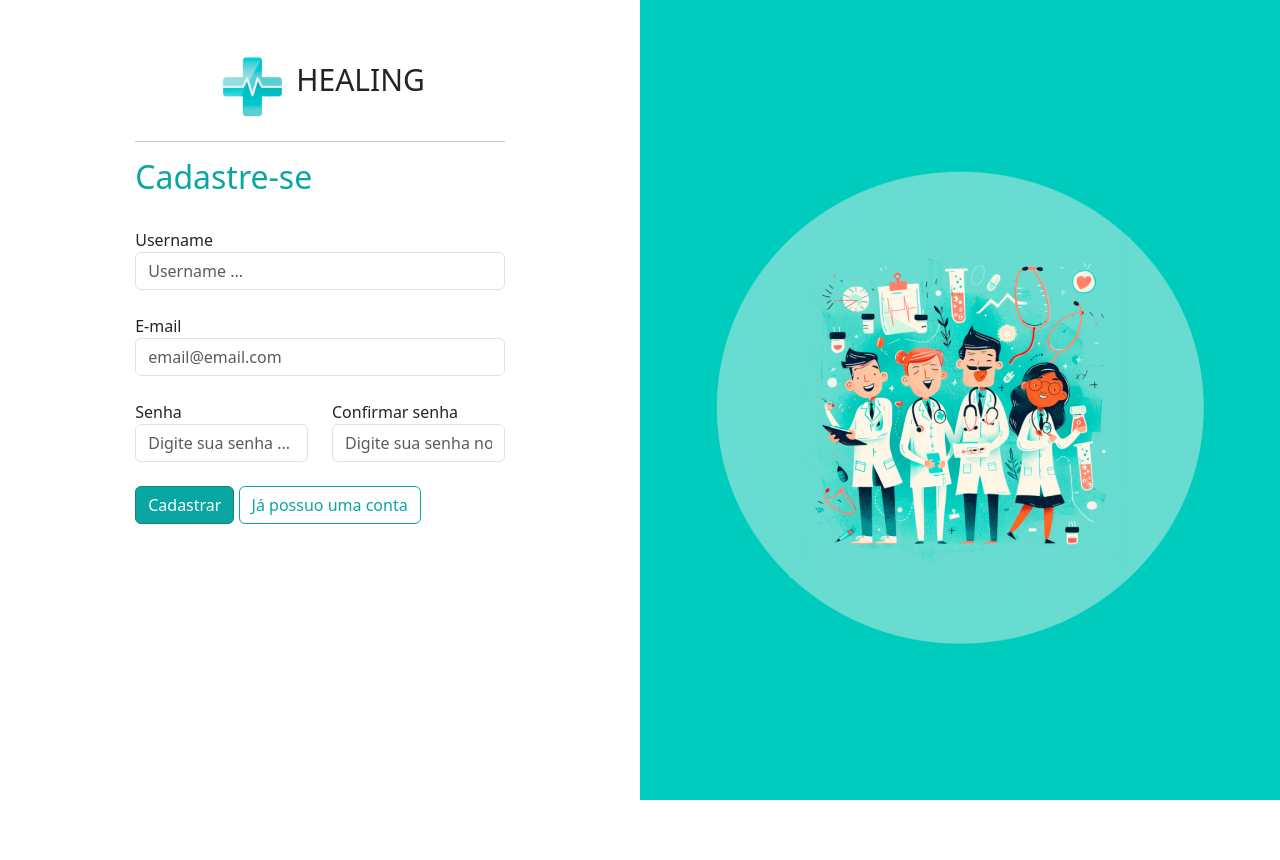
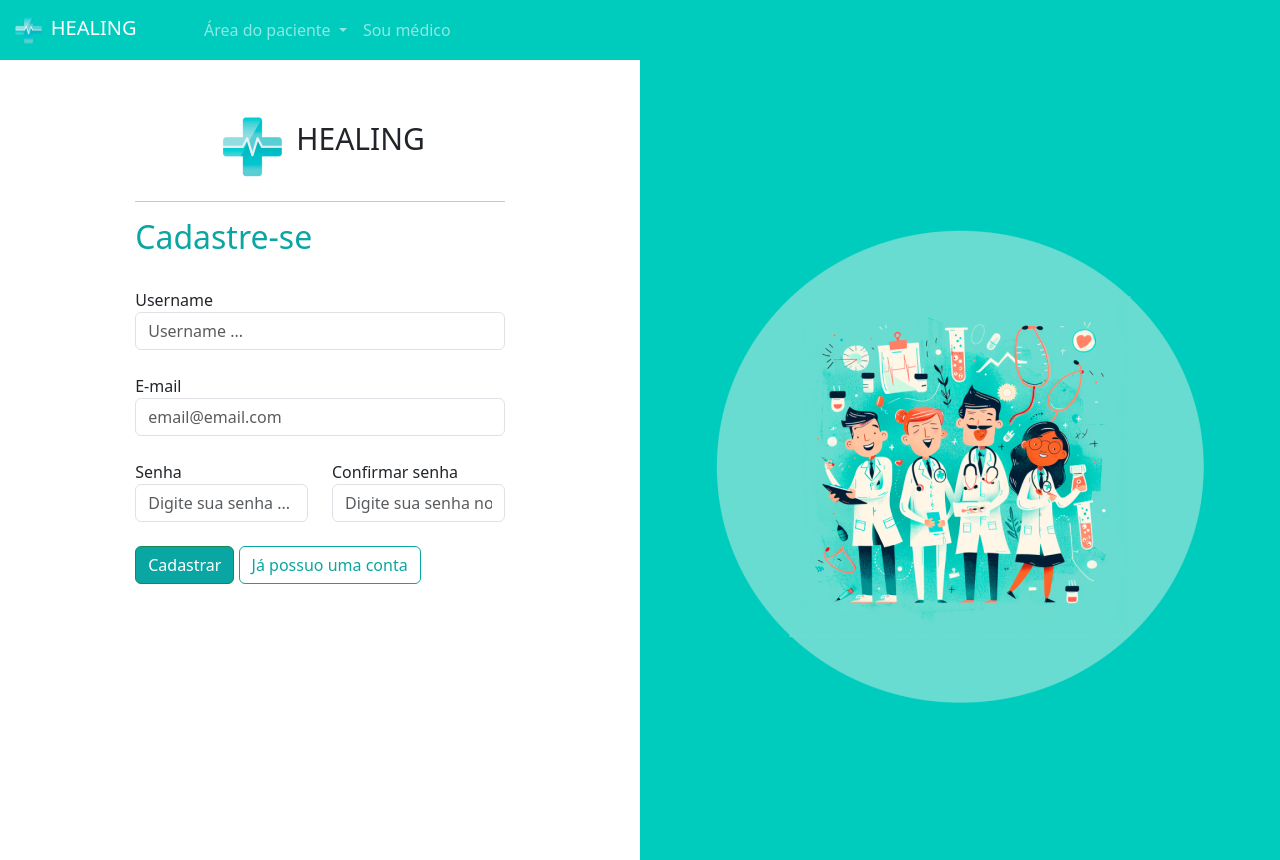
Before and after one commit to JulioSoaresA/healing, a Django app: page /usuarios/cadastro/ in a window 1280 px wide. Before the commit the page ends 800 px from the top, so only its background shows below. Run offline with Django 4.2, Linux system fonts and the light colour scheme.

Commit message:
Feat: Adicionando a navbar

```diff
--- a/core/templates/medicos/abrir_horario.html
+++ b/core/templates/medicos/abrir_horario.html
@@ -10,6 +10,7 @@
 
 {% block 'body' %}
 
+{% include "partials/_navbar.html" %}
 
 <div class="container">
 
--- a/core/templates/medicos/cadastro_medico.html
+++ b/core/templates/medicos/cadastro_medico.html
@@ -5,6 +5,9 @@
 <link rel="stylesheet" href="{% static 'medicos/css/cadastro_medico.css' %}">
 {% endblock 'head' %}
 {% block 'body' %}
+
+{% include "partials/_navbar.html" %}
+
 <div class="container">
     <br>
     <br>
--- a/core/templates/medicos/consultas_medico.html
+++ b/core/templates/medicos/consultas_medico.html
@@ -12,6 +12,8 @@
 {% endblock 'head' %}
 
 {% block 'body' %}
+
+{% include "partials/_navbar.html" %}
 
 <div class="container">
     <br>
--- a/core/templates/pacientes/escolher_horario.html
+++ b/core/templates/pacientes/escolher_horario.html
@@ -13,6 +13,8 @@
 
 
 {% block 'body' %}
+
+{% include "partials/_navbar.html" %}
 
 <div class="container">
     <br><br>
--- a/core/templates/pacientes/home.html
+++ b/core/templates/pacientes/home.html
@@ -11,6 +11,8 @@
 
 
 {% block 'body' %}
+
+{% include "partials/_navbar.html" %}
 
 <br><br>
 
--- a/core/templates/pacientes/minhas_consultas.html
+++ b/core/templates/pacientes/minhas_consultas.html
@@ -12,6 +12,9 @@
 {% endblock 'head' %}
 
 {% block 'body' %}
+
+{% include "partials/_navbar.html" %}
+
 <div class="container">
     <br>
     <h2><span class="color-dark">Suas consultas</span></h2>
--- /dev/null
+++ b/core/templates/partials/_navbar.html
@@ -0,0 +1,38 @@
+{% load static %}
+<nav class="navbar navbar-expand-lg navbar-dark bg-color-dark">
+    <div class="container-fluid">
+        <a class="navbar-brand" href="#"><img src="{% static 'geral/img/logo.png' %}" width="20%" alt="">&nbspHEALING</a>
+        <button class="navbar-toggler" type="button" data-bs-toggle="collapse" data-bs-target="#navbarNav" aria-controls="navbarNav" aria-expanded="false" aria-label="Toggle navigation">
+            <span class="navbar-toggler-icon"></span>
+        </button>
+        <div class="collapse navbar-collapse" id="navbarNav">
+            <ul class="navbar-nav">
+                <li class="nav-item dropdown">
+                    <a class="nav-link dropdown-toggle" href="#" id="navbarDropdownMenuLink" role="button" data-bs-toggle="dropdown" aria-expanded="false">
+                        Área do paciente
+                    </a>
+                    <ul class="dropdown-menu" aria-labelledby="navbarDropdownMenuLink">
+                        <li><a class="dropdown-item" href="{% url 'home' %}">Home</a></li>
+                        <li><a class="dropdown-item" href="{% url 'minhas_consultas' %}">Minhas consultas</a></li>
+                    </ul>
+                </li>
+
+                {% if is_medico %}
+                <li class="nav-item dropdown">
+                    <a class="nav-link dropdown-toggle" href="#" id="navbarDropdownMenuLink" role="button" data-bs-toggle="dropdown" aria-expanded="false">
+                        Área do médico
+                    </a>
+                    <ul class="dropdown-menu" aria-labelledby="navbarDropdownMenuLink">
+                        <li><a class="dropdown-item" href="{% url 'abrir_horario' %}">Abrir horários</a></li>
+                        <li><a class="dropdown-item" href="{% url 'consultas_medico' %}">Suas consultas</a></li>
+                    </ul>
+                </li>
+                {% else %}
+                <li class="nav-item">
+                    <a class="nav-link" href="{% url 'cadastro_medico' %}">Sou médico</a>
+                </li>
+                {% endif %}
+            </ul>
+        </div>
+    </div>
+</nav>
--- a/core/templates/usuarios/cadastro.html
+++ b/core/templates/usuarios/cadastro.html
@@ -6,6 +6,9 @@
 {% endblock 'head' %}
 
 {% block 'body' %}
+
+{% include "partials/_navbar.html" %}
+
 <div class="container-fluid">
     <div class="row">
         <div class="col-md d-flex justify-content-center">
--- a/core/templates/usuarios/login.html
+++ b/core/templates/usuarios/login.html
@@ -4,6 +4,9 @@
 <link rel="stylesheet" href="{% static 'usuarios/css/usuarios.css' %}">
 {% endblock 'head' %}
 {% block 'body' %}
+
+{% include "partials/_navbar.html" %}
+
 <div class="container-fluid">
     <div class="row">
         <div class="col-md d-flex justify-content-center">
```
